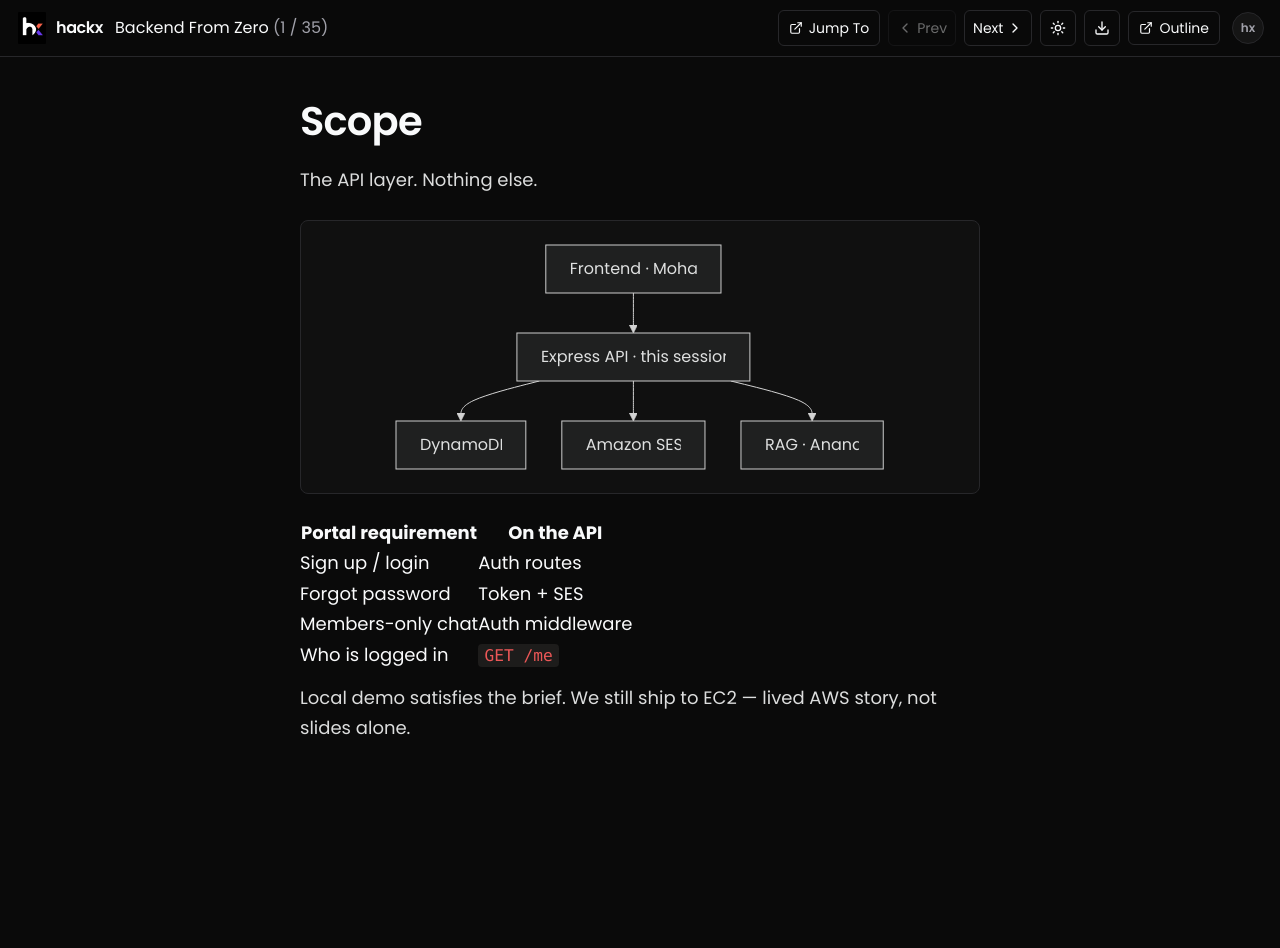
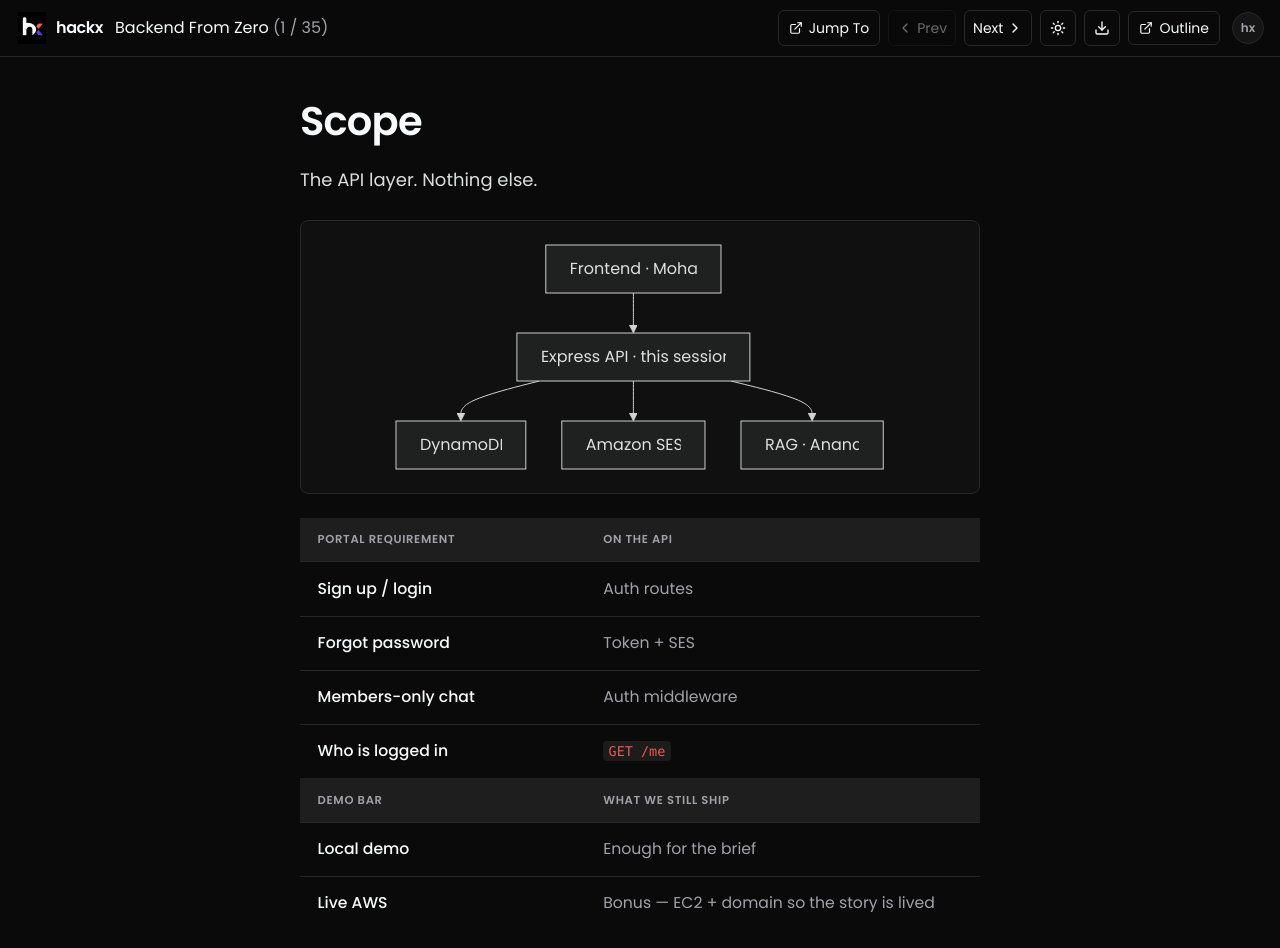
Before and after one commit to sreecharan-desu/hackx-slides, a Next.js app: page /tracks/backend-from-zero/01-what-you-own in a window 1280 px wide. Shown: the top 948 px of the page. Before the commit the page ends 852 px from the top, so only its background shows below. Built offline with nearby package versions, Linux system fonts and the light colour scheme.

Commit message:
Style markdown tables for premium screen-share slides.
Wrap tables in a bordered panel with clear headers and convert key bullet lists into tables.

```diff
--- a/content/tracks/backend-from-zero/lessons/01-what-you-own.md
+++ b/content/tracks/backend-from-zero/lessons/01-what-you-own.md
@@ -28,4 +28,7 @@
 | Members-only chat | Auth middleware |
 | Who is logged in | `GET /me` |
 
-Local demo satisfies the brief. We still ship to EC2 — lived AWS story, not slides alone.
+| Demo bar | What we still ship |
+| --- | --- |
+| Local demo | Enough for the brief |
+| Live AWS | Bonus — EC2 + domain so the story is lived |
--- a/content/tracks/backend-from-zero/lessons/32-common-mistakes.md
+++ b/content/tracks/backend-from-zero/lessons/32-common-mistakes.md
@@ -5,10 +5,12 @@
 
 # Failure modes
 
-- `.env` committed
-- plaintext passwords
-- listening on `127.0.0.1` when the LAN needs you
-- DynamoDB region mismatch with the SDK
-- SES From unverified
-- SG missing 80/443/22
-- leaving EC2 + Elastic IP + tables running after the talk
+| Mistake | Fix |
+| --- | --- |
+| `.env` in git | gitignore + rotate secrets |
+| Plaintext passwords | bcrypt only |
+| Bind `127.0.0.1` | listen `0.0.0.0` |
+| Wrong DynamoDB region | match `AWS_REGION` to tables |
+| SES From unverified | verify identity first |
+| SG missing 80 / 443 / 22 | open what you need |
+| Idle EC2 + Elastic IP + tables | run teardown before you leave |
--- a/src/app/globals.css
+++ b/src/app/globals.css
@@ -156,6 +156,60 @@
   margin: 1rem 0;
 }
 
+.classic-prose .table-wrap {
+  margin: 1.75rem 0;
+  overflow-x: auto;
+  border: 1px solid var(--border);
+  border-radius: 10px;
+  background: var(--surface);
+}
+
+.classic-prose table {
+  width: 100%;
+  border-collapse: collapse;
+  font-size: 0.98rem;
+  line-height: 1.45;
+}
+
+.classic-prose thead th {
+  padding: 0.85rem 1.1rem;
+  text-align: left;
+  font-size: 0.72rem;
+  font-weight: 600;
+  letter-spacing: 0.06em;
+  text-transform: uppercase;
+  color: var(--muted);
+  background: color-mix(in srgb, var(--foreground) 4%, var(--surface));
+  border-bottom: 1px solid var(--border);
+  white-space: nowrap;
+}
+
+.classic-prose tbody td {
+  padding: 0.95rem 1.1rem;
+  vertical-align: top;
+  border-bottom: 1px solid var(--border);
+  color: color-mix(in srgb, var(--foreground) 92%, transparent);
+}
+
+.classic-prose tbody tr:last-child td {
+  border-bottom: none;
+}
+
+.classic-prose tbody td:first-child {
+  font-weight: 500;
+  color: var(--foreground);
+  width: 42%;
+}
+
+.classic-prose tbody td:last-child {
+  color: var(--muted);
+}
+
+.classic-prose tbody td :not(pre) > code,
+.classic-prose tbody td code {
+  font-size: 0.86em;
+}
+
 .classic-prose .mermaid-diagram {
   margin: 1.5rem 0;
 }
```
Also changed, not shown: content/tracks/backend-from-zero/lessons/12-amazon-ses.md (+11 -3 lines), content/tracks/backend-from-zero/lessons/34-teardown.md (+11 -18 lines).
